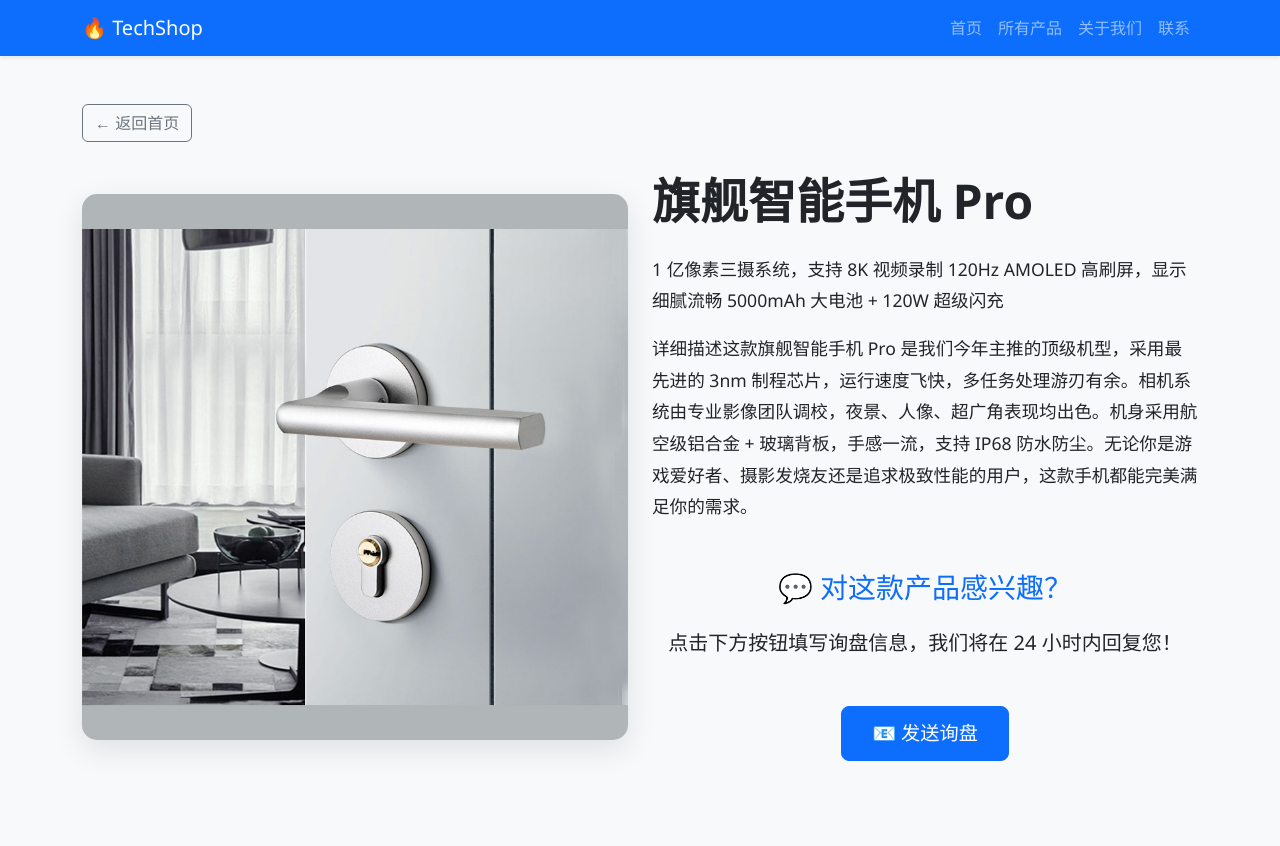
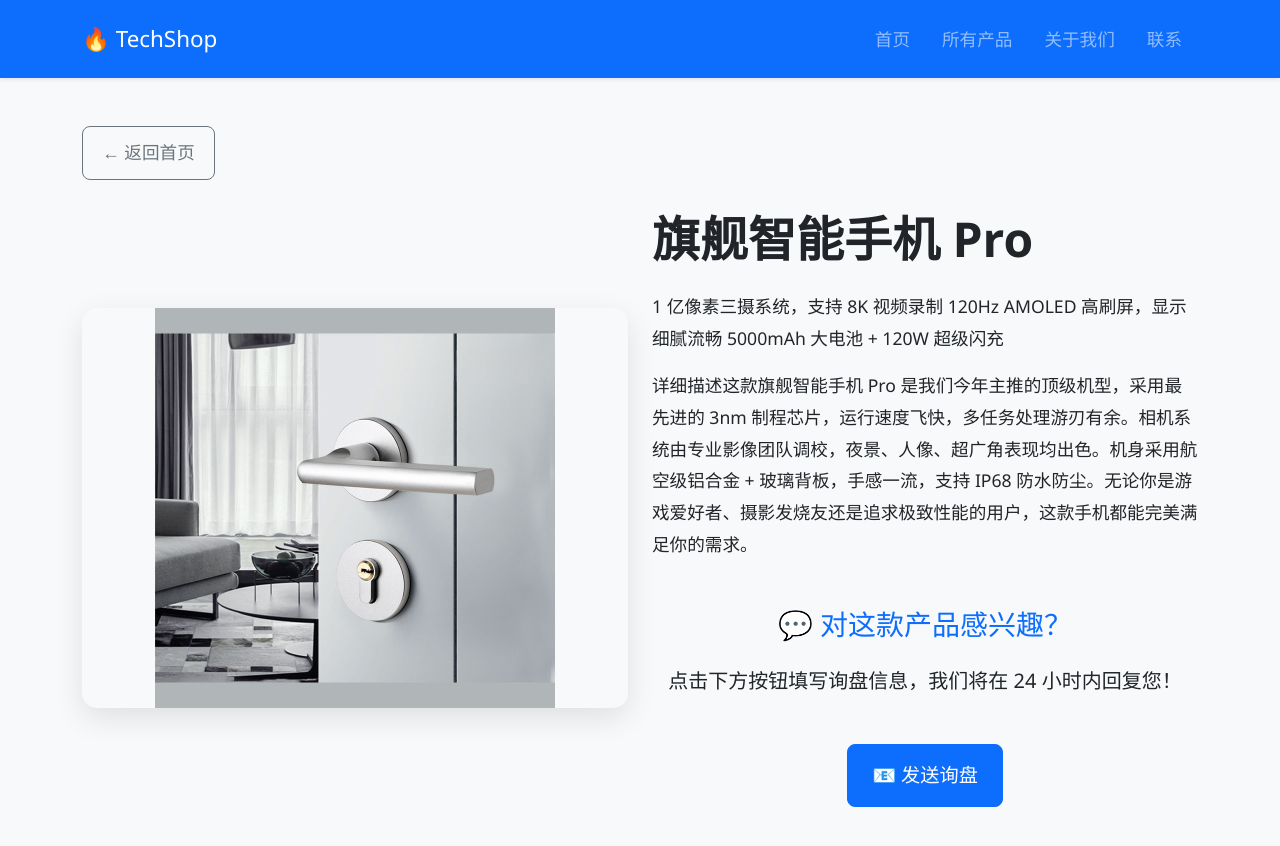
Before and after one commit to bosai-home/newsite, a Jekyll site: the page built from products/alm-door-handle-a-sand-white.md, in a window 1280 px wide. Shown: the top 846 px of the page. Built offline with Jekyll 4.4.1, drawn with Linux system fonts in a browser that asks for light colours.

Commit message:
Update product-detail.html

```diff
--- a/_layouts/product-detail.html
+++ b/_layouts/product-detail.html
@@ -10,7 +10,87 @@
         .product-image { max-height: 600px; object-fit: contain; border-radius: 15px; box-shadow: 0 10px 30px rgba(0,0,0,0.1); }
         .inquiry-btn { font-size: 1.2rem; padding: 12px 30px; }
         .back-link { margin-bottom: 30px; display: inline-block; }
-    </style>
+
+    /* 手机端全局优化 */
+    body {
+        font-family: 'Segoe UI', system-ui, sans-serif;
+        background-color: #f8f9fa;
+        padding-bottom: 30px; /* 防止内容被底部导航遮挡 */
+    }
+
+    /* 导航栏手机端优化 */
+    .navbar {
+        padding: 0.8rem 1rem;
+    }
+    .navbar-brand {
+        font-size: 1.4rem !important;
+    }
+    .nav-link {
+        font-size: 1.1rem;
+        padding: 0.8rem 1rem !important;
+    }
+
+    /* 产品卡片手机端 */
+    .product-card {
+        margin-bottom: 2rem;
+    }
+    .product-card img {
+        height: 280px;
+        object-fit: cover;
+        border-radius: 12px;
+    }
+    .product-card h5 {
+        font-size: 1.2rem;
+        margin-top: 1rem;
+    }
+
+    /* 按钮更大，便于点击 */
+    .btn {
+        padding: 0.8rem 1.2rem;
+        font-size: 1.1rem;
+        border-radius: 8px;
+    }
+    .btn-lg {
+        padding: 1rem 1.5rem;
+        font-size: 1.2rem;
+    }
+
+    /* 详情页图片和文字间距 */
+    .product-image {
+        max-height: 400px;
+        width: 100%;
+        object-fit: contain;
+    }
+
+    /* 模态框手机端全屏更好 */
+    @media (max-width: 768px) {
+        .modal-dialog {
+            margin: 0;
+            max-width: 100%;
+            height: 100%;
+        }
+        .modal-content {
+            height: 100%;
+            border-radius: 0;
+        }
+        .modal-body {
+            height: calc(100% - 120px);
+        }
+        .modal-body iframe {
+            height: 100%;
+        }
+        .container {
+            padding-left: 1rem;
+            padding-right: 1rem;
+        }
+        h1.display-5 {
+            font-size: 2rem;
+        }
+        .section-title {
+            font-size: 2rem !important;
+        }
+    }
+</style>
 </head>
 <body>
 
```
